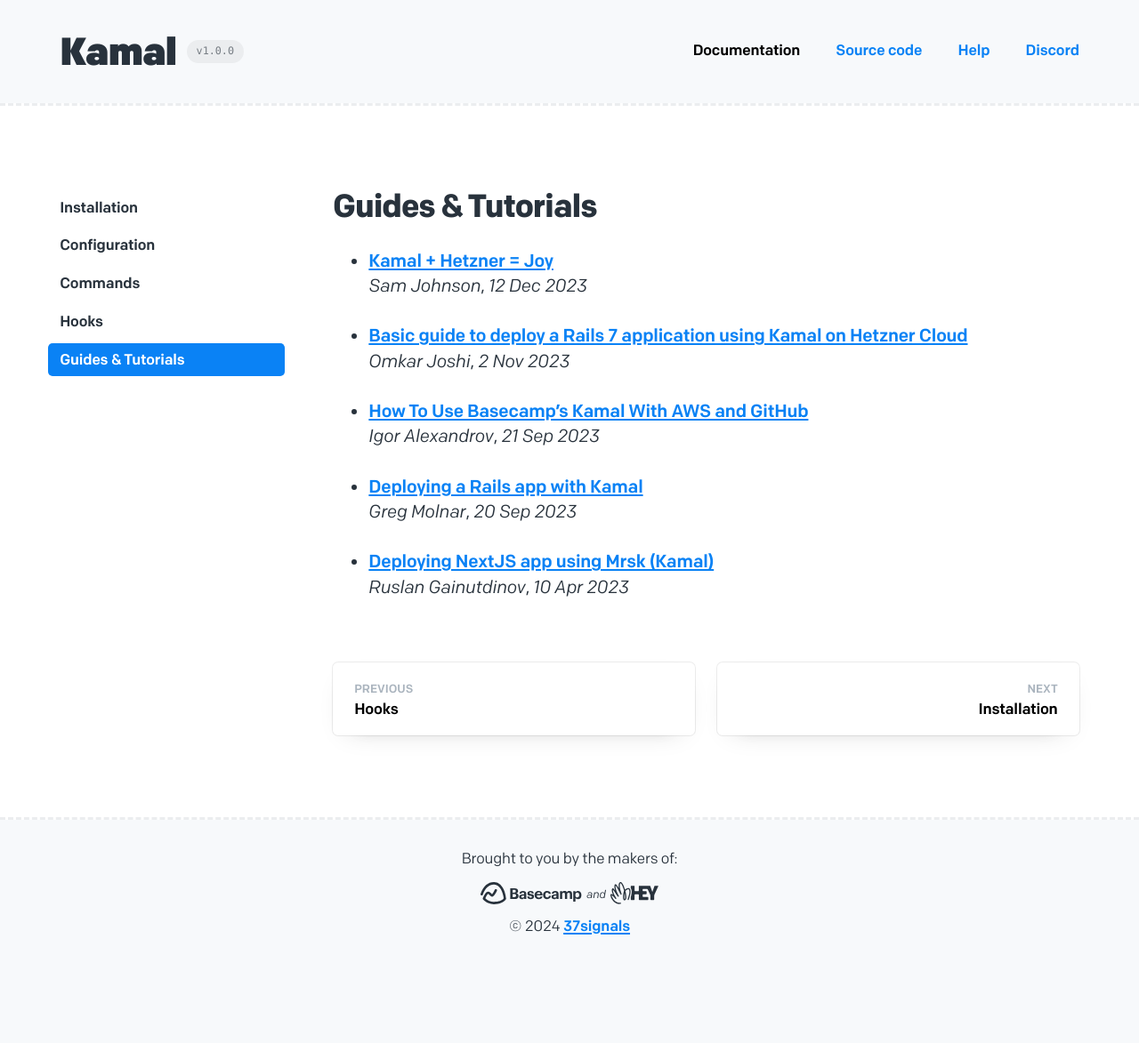
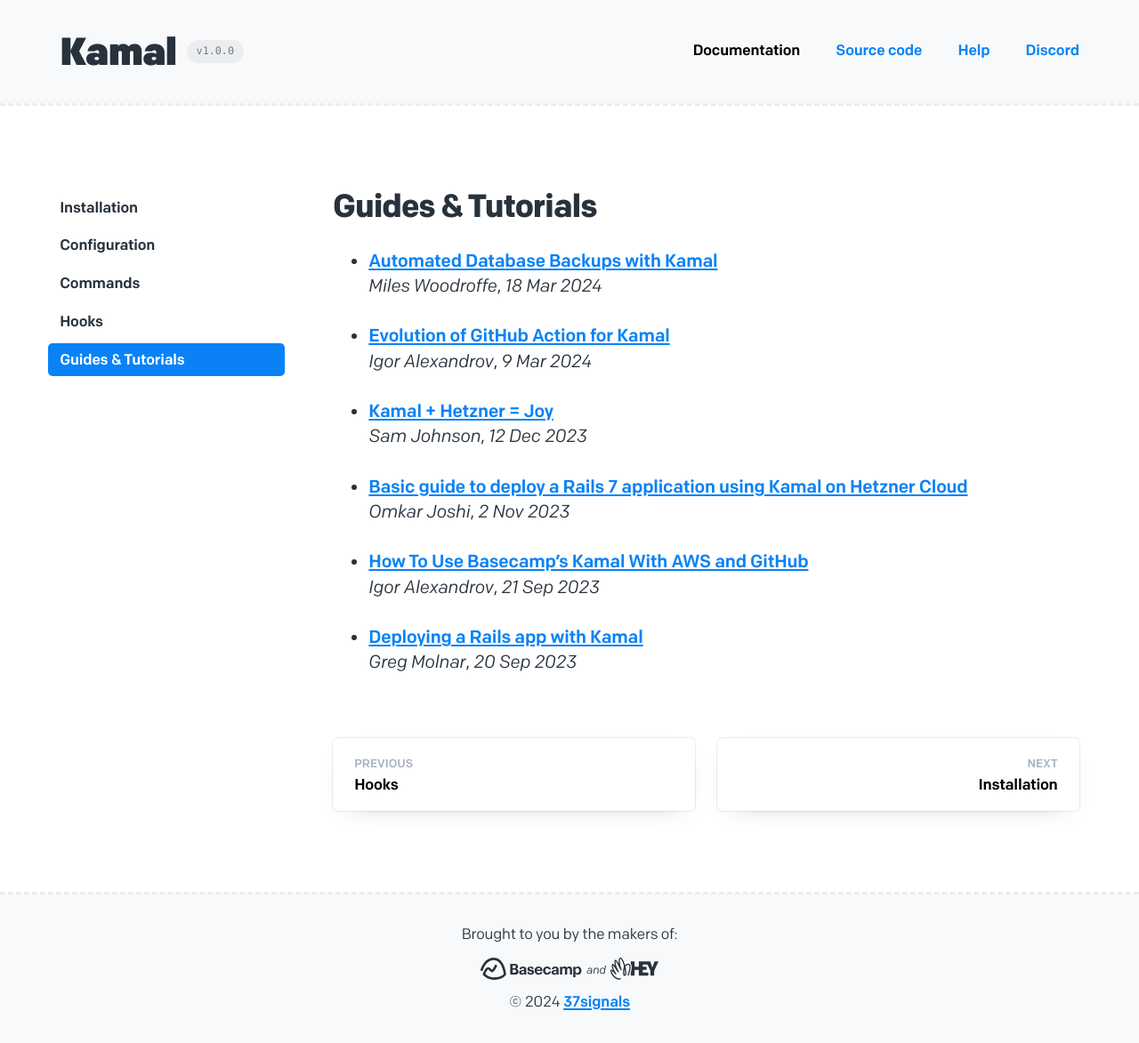
Before and after one commit to basecamp/kamal-site, a Jekyll site: the page built from _docs/guides.md, in a window 1280 px wide. Shown: the whole page at 89% size. Built offline with Jekyll 4.4.1, drawn with Linux system fonts in a browser that asks for light colours; before the commit the page ends 1088 px from its top, so only the background shows below that.

Commit message:
Added two new guides

```diff
--- a/_docs/guides.md
+++ b/_docs/guides.md
@@ -5,8 +5,9 @@ order: 5
 
 # Guides & Tutorials
 
+* [Automated Database Backups with Kamal](https://mileswoodroffe.com/articles/kamal-database-backups) <br/> _Miles Woodroffe_, _18 Mar 2024_
+* [Evolution of GitHub Action for Kamal](https://igor.works/blog/evolution-of-github-action-for-kamal) <br/> _Igor Alexandrov_, _9 Mar 2024_
 * [Kamal + Hetzner = Joy](https://devscoach.com/blog/kamal-hetzner-setup) <br/> _Sam Johnson_, _12 Dec 2023_
 * [Basic guide to deploy a Rails 7 application using Kamal on Hetzner Cloud](https://joshio1.blog/basic-guide-to-deploy-a-rails-7-application-using-kamal-on-hetzner-cloud/) <br/> _Omkar Joshi_, _2 Nov 2023_
 * [How To Use Basecamp’s Kamal With AWS and GitHub](https://jetrockets.com/blog/how-to-use-basecamp-s-kamal-with-aws-and-github) <br/> _Igor Alexandrov_, _21 Sep 2023_
 * [Deploying a Rails app with Kamal](https://greg.molnar.io/blog/deploying-a-rails-app-with-kamal) <br/> _Greg Molnar_, _20 Sep 2023_
-* [Deploying NextJS app using Mrsk (Kamal)](https://medium.com/@ruslanfg/deploying-nextjs-using-mrsk-819aa9eb83ba)<br/> _Ruslan Gainutdinov_, _10 Apr 2023_
```
